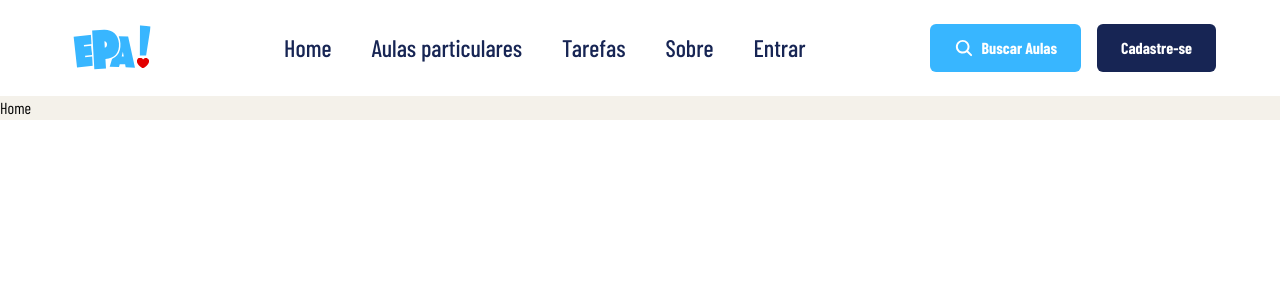
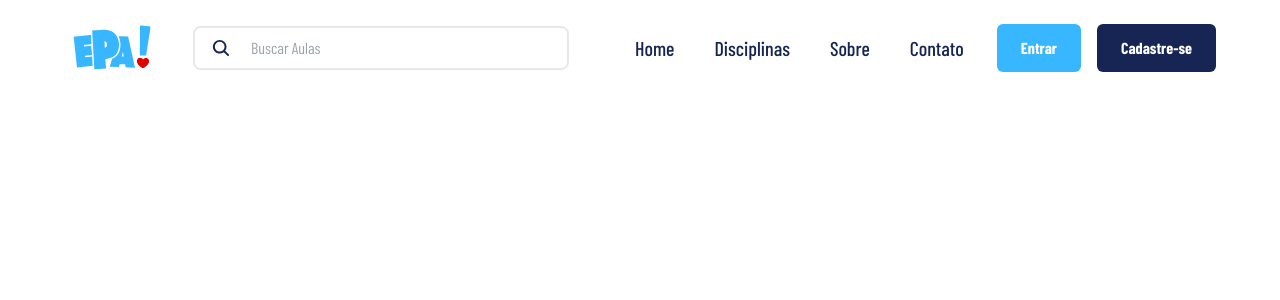
Before and after one commit to Antonio-coding/app-epa, a Next.js app: page / in a window 1280 px wide. Shown: the top 300 px of the page. Built offline with nearby package versions, Linux system fonts and the light colour scheme; a web font is replaced by a local one.

Commit message:
Atualizei a Navbar
Adicionei novos links e o imput de buscar aulas.

```diff
--- a/src/app/components/Home.tsx
+++ b/src/app/components/Home.tsx
@@ -1,8 +1,11 @@
 import React from 'react'
+
 
 const Home = () => {
   return (
-    <div>Home</div>
+    <div>
+
+      </div>
   )
 }
 
--- a/src/app/components/Navigation/MobileNav.tsx
+++ b/src/app/components/Navigation/MobileNav.tsx
@@ -1,45 +1,33 @@
-import React from "react";
-import Link from "next/link";
-import { ImCross } from "react-icons/im";
+import React from 'react';
+import Link from 'next/link';
+import { ImCross } from 'react-icons/im';
 
 interface Props {
   showNav: boolean;
   closeNav: () => void;
 }
-const Styles = {
-  linkPages: "text-[35px] font-medium hover:text-primary-blue text-white",
-};
+
 const MobileNav: React.FC<Props> = ({ showNav, closeNav }) => {
-  const navStyle = showNav ? "translate-x-0" : "-translate-x-full";
+  const navStyle = showNav ? 'translate-x-0' : '-translate-x-full';
 
   return (
-    <div
-      className={`fixed inset-0 z-[1002] h-[100vh] bg-[#000000e0] transition-all duration-500 ${navStyle}`}
-    >
-      <div
-        className="absolute top-[2rem] right-[2rem] w-[2rem] h-[2rem] text-white cursor-pointer"
-        onClick={closeNav}
-      >
+    <div className={`fixed inset-0 z-[1002] h-[100vh] bg-[#000000e0] transition-all duration-500 ${navStyle}`}>
+      <div className="absolute top-[2rem] right-[2rem] w-[2rem] h-[2rem] text-white cursor-pointer" onClick={closeNav}>
         <ImCross size={25} />
       </div>
-      <div
-        className={`bg-blue-950 flex flex-col items-center justify-center w-[70%] h-full transition-all duration-500 delay-200 ${navStyle}`}
-      >
+      <div className={`bg-blue-950 flex flex-col items-center justify-center w-[70%] h-full transition-all duration-500 delay-200 ${navStyle}`}>
         <ul className="space-y-10">
-          <li className={Styles.linkPages}>
+          <li className="text-[35px] font-medium hover:text-primary-blue text-white">
             <Link href="/">Home</Link>
           </li>
-          <li className={Styles.linkPages}>
-            <Link href="/aulas-particulares">Aulas particulares</Link>
+          <li className="text-[35px] font-medium hover:text-primary-blue text-white">
+            <Link href="/disciplinas">Disciplinas</Link>
           </li>
-          <li className={Styles.linkPages}>
-            <Link href="/tarefas">Tarefas</Link>
-          </li>
-          <li className={Styles.linkPages}>
+          <li className="text-[35px] font-medium hover:text-primary-blue text-white">
             <Link href="/sobre">Sobre</Link>
           </li>
-          <li className={Styles.linkPages}>
-            <Link href="/login">Entrar</Link>
+          <li className="text-[35px] font-medium hover:text-primary-blue text-white">
+            <Link href="/contato">Contato</Link>
           </li>
         </ul>
       </div>
--- a/src/app/components/Navigation/Nav.tsx
+++ b/src/app/components/Navigation/Nav.tsx
@@ -1,59 +1,63 @@
-import React from "react";
-import Link from "next/link";
+import React from 'react';
+import Link from 'next/link';
 import { IoSearch } from "react-icons/io5";
 import { HiMenu } from "react-icons/hi";
 
 interface Props {
   openNav: () => void;
 }
-const Styles = {
-  navLink: "text-[24px] font-medium hover:text-primary-blue",
-};
+
 const Nav: React.FC<Props> = ({ openNav }) => {
   return (
+
     <div className="h-[12vh] bg-white">
       <div className="sm:w-[90%] w-[95%] mx-auto flex h-[100%] items-center justify-between">
         {/* Logo Div */}
         <Link href="/">
-          <img
-            src="/images/logo.svg"
-            alt="Logo"
-            className="w-[4rem] h-[4rem] sm:w-[6rem] sm:h-[6rem] cursor-pointer"
+          <img src="/images/logo.svg" alt="Logo" className="w-[4rem] h-[4rem] sm:w-[6rem] sm:h-[6rem] cursor-pointer" />
+        </Link>
+
+{/* Search Bar */}
+<div className="hidden lg:flex flex-grow items-center justify-center">
+  <div className="flex border-2 rounded-lg overflow-hidden">
+    <button className="flex items-center justify-center px-4 bg-white text-blue-950">
+      <IoSearch size={20} />
+    </button>
+    <input
+      className="px-1 py-2 w-80 text-blue-950 focus:outline-none"
+      type="text"
+      placeholder="Buscar Aulas"
     />
-        </Link>
+  </div>
+</div>
         {/* Nav Links */}
         <div className="hidden lg:flex flex-grow justify-center">
           <ul className="flex items-center space-x-10 text-blue-950">
-            <li className={Styles.navLink}>
+
+            <li className="text-[20px] font-medium hover:text-primary-blue">
               <Link href="/">Home</Link>
             </li>
-            <li className={Styles.navLink}>
-              <Link href="/aulas-particulares">Aulas particulares</Link>
+            <li className="text-[20px] font-medium hover:text-primary-blue">
+              <Link href="/disciplinas">Disciplinas</Link>
             </li>
-            <li className={Styles.navLink}>
-              <Link href="/tarefas">Tarefas</Link>
-            </li>
-            <li className={Styles.navLink}>
+            <li className="text-[20px] font-medium hover:text-primary-blue">
               <Link href="/sobre">Sobre</Link>
             </li>
-            <li className={Styles.navLink}>
-              <Link href="/login">Entrar</Link>
+            <li className="text-[20px] font-medium hover:text-primary-blue">
+              <Link href="/contato">Contato</Link>
             </li>
           </ul>
         </div>
         {/* Buttons */}
-        <div className="flex items-center space-x-4">
+        <div className='flex items-center space-x-4'>
+
             <button className="px-4 py-2 sm:px-6 sm:py-3 text-[12px] bg-primary-blue transition-all duration-200 hover:bg-red-700 flex items-center rounded-md space-x-2 text-white">
-            <IoSearch size={20} />
-            <span className="font-bold text-base">Buscar Aulas</span>
+              <span className="font-bold text-base">Entrar</span>
             </button>
             <button className="px-4 py-2 sm:px-6 sm:py-3 text-[12px] bg-blue-950 transition-all duration-200 hover:bg-red-700 flex items-center rounded-md space-x-2 text-white">
               <span className="font-bold text-base">Cadastre-se</span>
             </button>
-          <div
-            onClick={openNav}
-            className="lg:hidden w-[2rem] h-[2rem] text-black cursor-pointer"
-          >
+            <div onClick={openNav} className="lg:hidden w-[2rem] h-[2rem] text-black cursor-pointer">
               <HiMenu size={28} />
             </div>
         </div>
```
Lines whose indentation alone changed are shown as unchanged.
